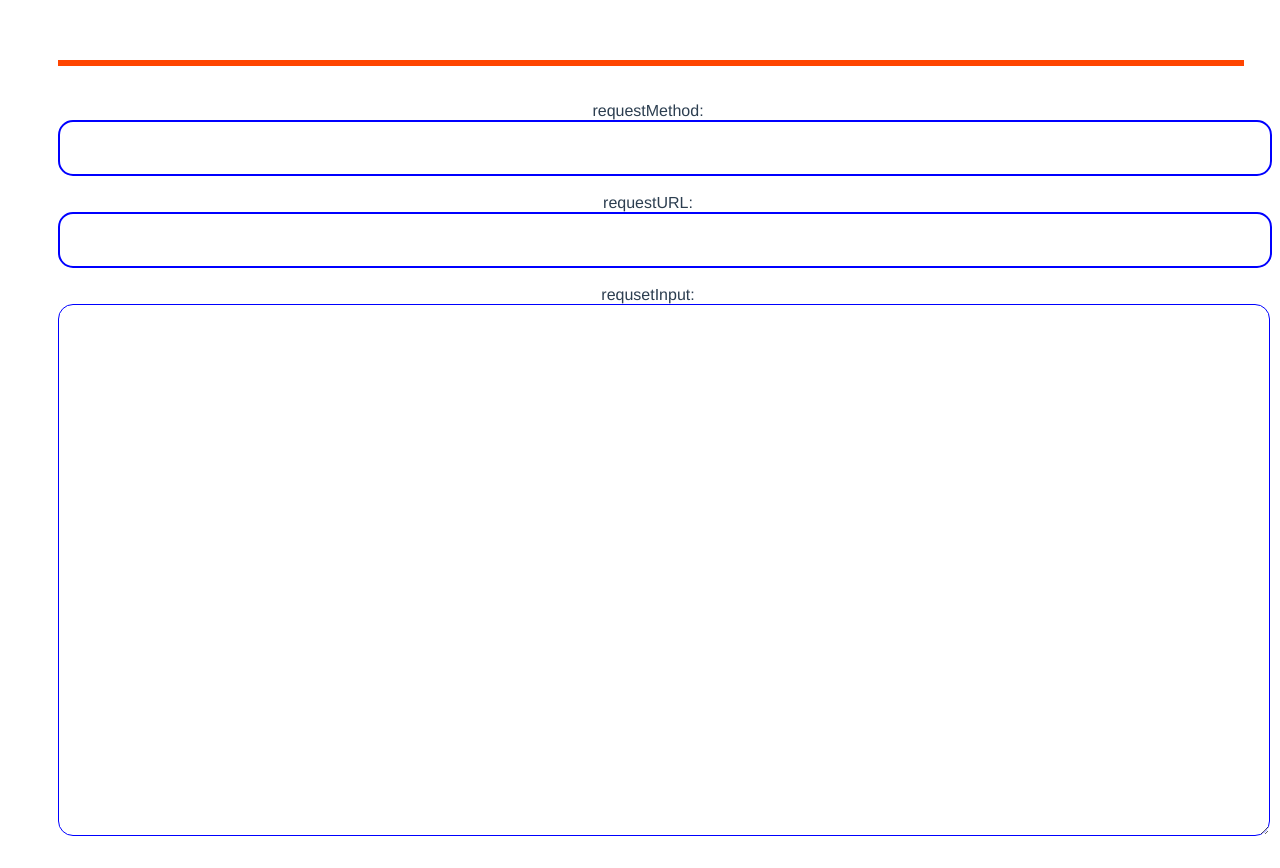
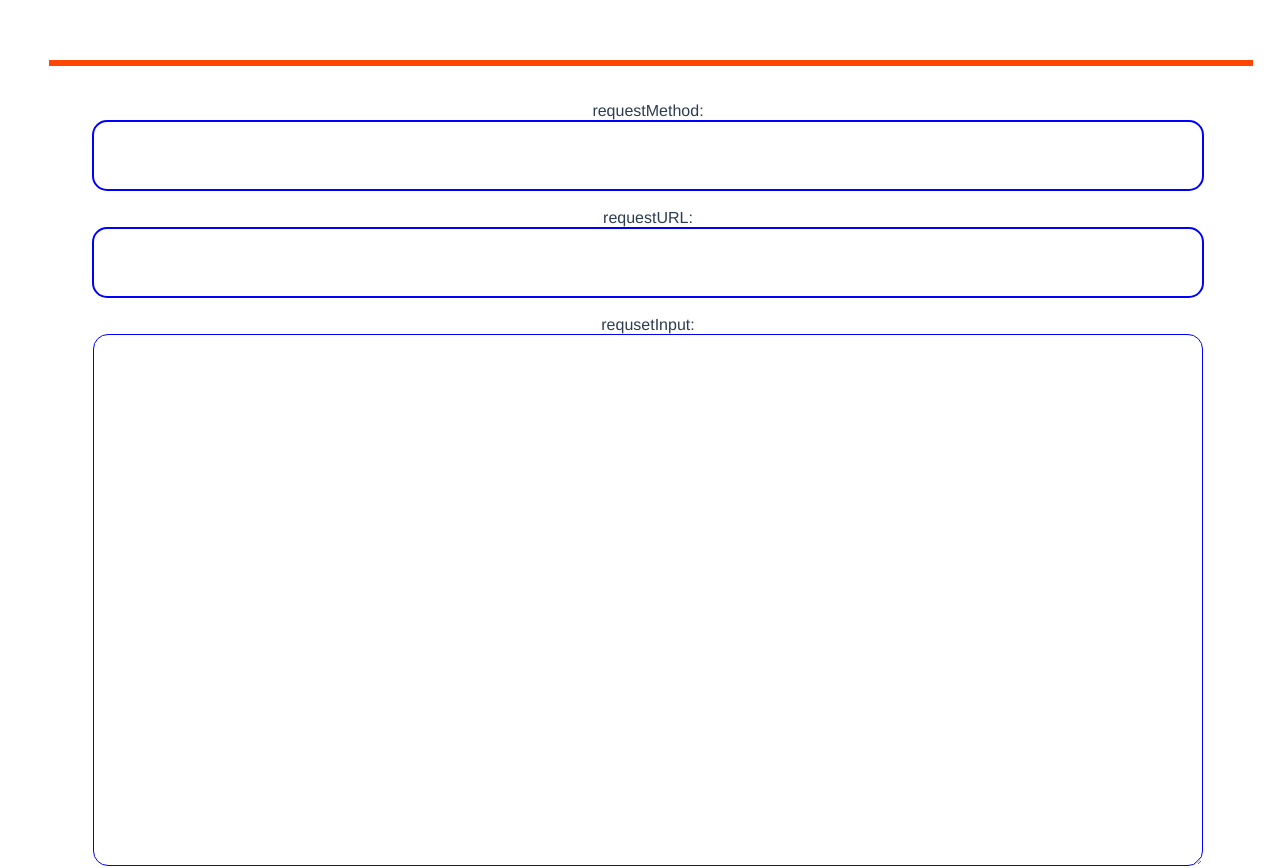
Before and after one commit to xfl12345/MyBigData_JavaScriptClient, a Vue app: page /#/ajax-test in a window 1280 px wide. Shown: the top 868 px of the page. Built offline with nearby package versions, Linux system fonts and the light colour scheme.

Commit message:
调整样式 AjaxTest.vue 的样式，看起来输入的字体更大，视觉压力减轻。

```diff
--- a/src/components/AjaxTest.vue
+++ b/src/components/AjaxTest.vue
@@ -95,13 +95,13 @@ export default defineComponent({
 <style scoped>
 input,
 textarea {
-  width: 100%;
+  width: 90%;
   background-color: transparent;
   border-style: solid;
   border-color: blue;
   border-radius: 15px;
   padding: 15px;
-  font-size: larger;
+  font-size: xx-large;
   box-shadow: none;
 }
 
```
